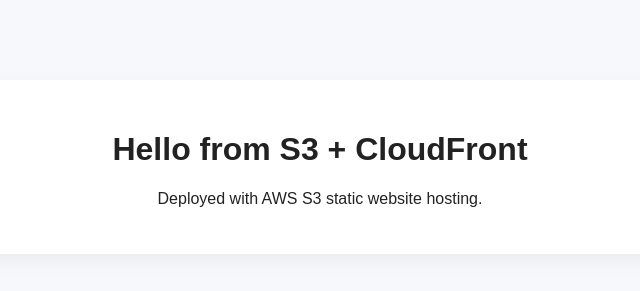
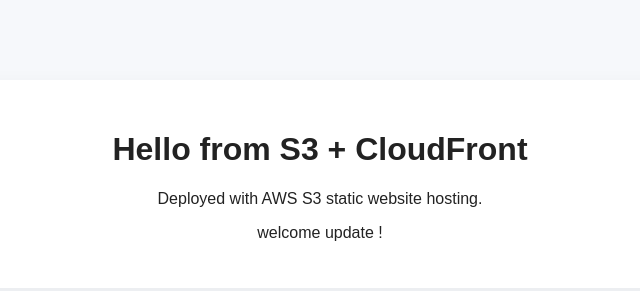
Before and after one commit to akilagrepo/jenkins, a plain HTML site: page index.html in a window 1280 px wide. Shown: the whole page, without its empty margins (320-960 px from the left). Drawn offline with Linux system fonts and the light colour scheme.

Commit message:
updated code

```diff
--- a/index.html
+++ b/index.html
@@ -9,6 +9,7 @@
   <div class="wrap">
     <h1>Hello from S3 + CloudFront</h1>
     <p>Deployed with AWS S3 static website hosting.</p>
+    <p>welcome update !</p>
   </div>
 </body>
 </html>
```
